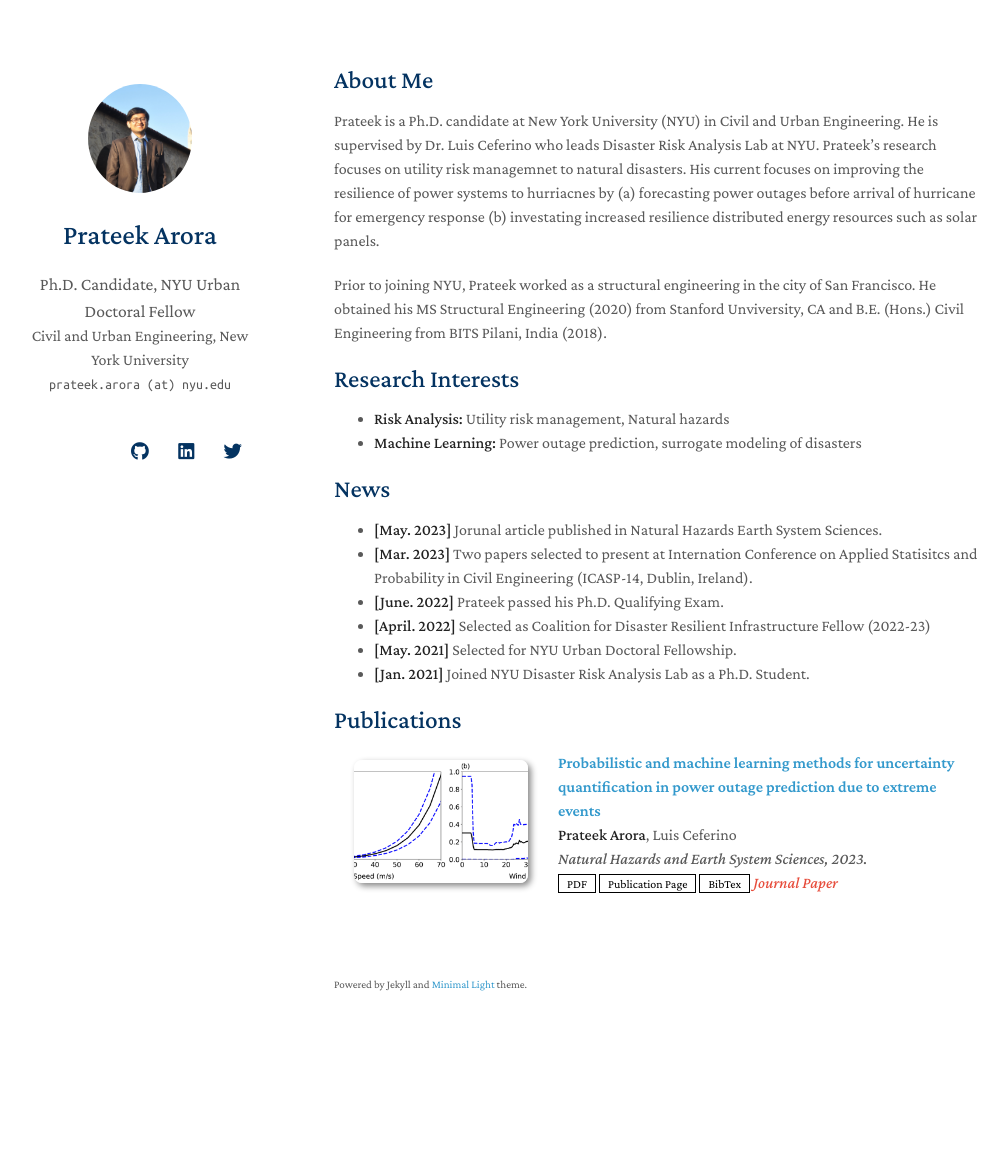
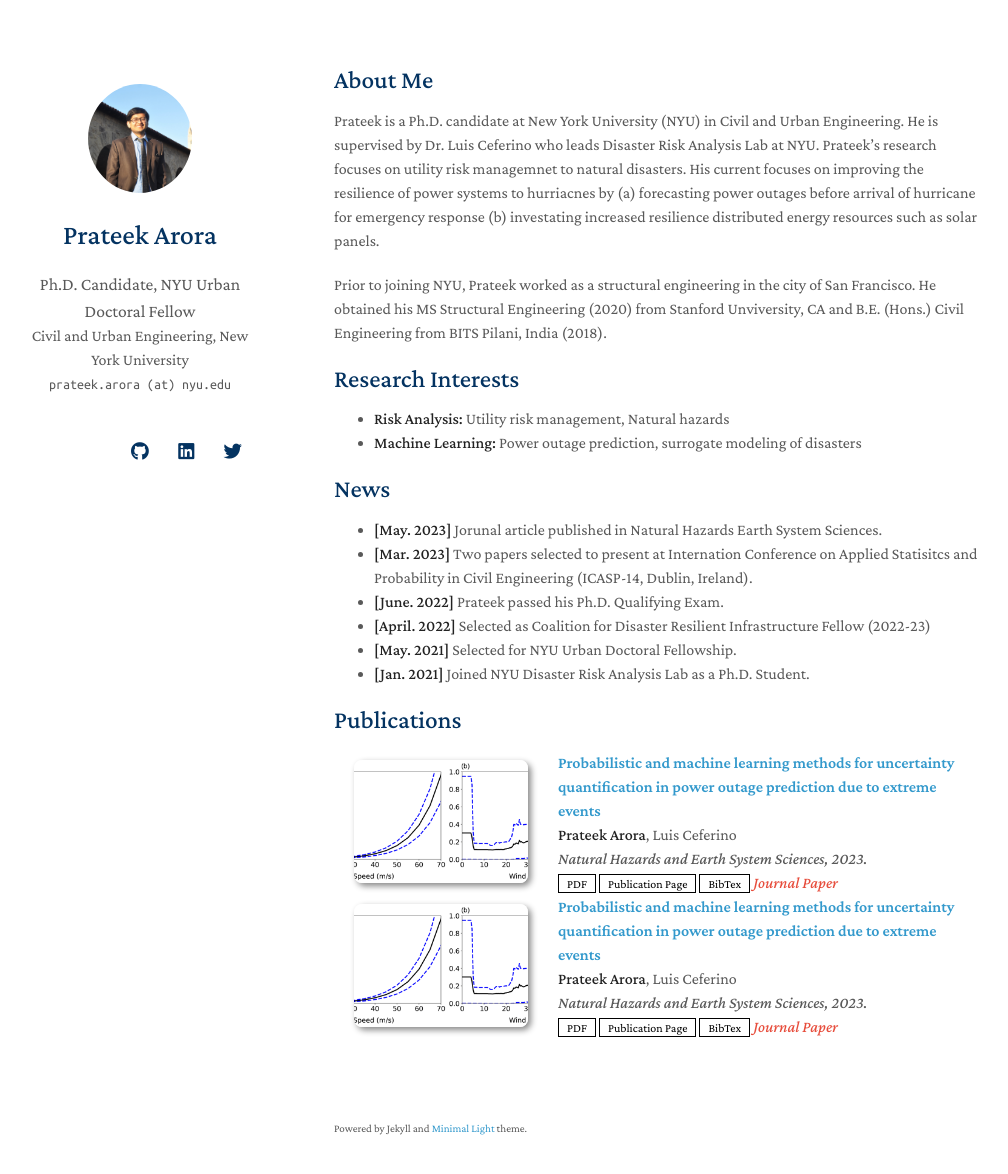
Before and after one commit to pa56/profile, a Jekyll site: the page built from index.md, in a window 1280 px wide and 1209 px high. Shown: the top 1174 px of the window, without its empty margins (136-1144 px from the left). Built offline with Jekyll 4.4.1, drawn with Linux system fonts in a browser that asks for light colours; nearby versions of some CDN libraries; a style sheet for code colours, icons or effects is not loaded; our own code applies the rules of GitHub Pages for plain Markdown files.

Commit message:
Update publications.md

```diff
--- a/_includes/publications.md
+++ b/_includes/publications.md
@@ -22,6 +22,24 @@
     </div>
   </div>
 </div>
+<div class="pub-row">
+
+  <div class="col-sm-3 abbr" style="position: relative;padding-right: 15px;padding-left: 15px;">
+    <img src="assets/img/nhess-23-1665-2023-avatar-web.png" class="teaser img-fluid z-depth-1">
+  </div>
+
+  <div class="col-sm-9" style="position: relative;padding-right: 15px;padding-left: 20px;">
+    <div class="title"><a href="https://nhess.copernicus.org/articles/23/1665/2023/">Probabilistic and machine learning methods for uncertainty quantification in power outage prediction due to extreme events</a></div>
+    <div class="author"><strong>Prateek Arora</strong>, Luis Ceferino</div>
+    <div class="periodical"><em>Natural Hazards and Earth System Sciences, 2023.</em></div>
+    <div class="links">
+      <a href="https://nhess.copernicus.org/articles/23/1665/2023/nhess-23-1665-2023.pdf" class="btn btn-sm z-depth-0" role="button" target="_blank" style="font-size:12px;">PDF</a>
+      <a href="https://nhess.copernicus.org/articles/23/1665/2023/" class="btn btn-sm z-depth-0" role="button" target="_blank" style="font-size:12px;">Publication Page</a>
+      <a href="https://nhess.copernicus.org/articles/23/1665/2023/nhess-23-1665-2023.bib" class="btn btn-sm z-depth-0" role="button" target="_blank" style="font-size:12px;">BibTex</a>
+      <strong><i style="color:#e74d3c">Journal Paper</i></strong>
+    </div>
+  </div>
+</div>
 </li>
 
 <br>
```
